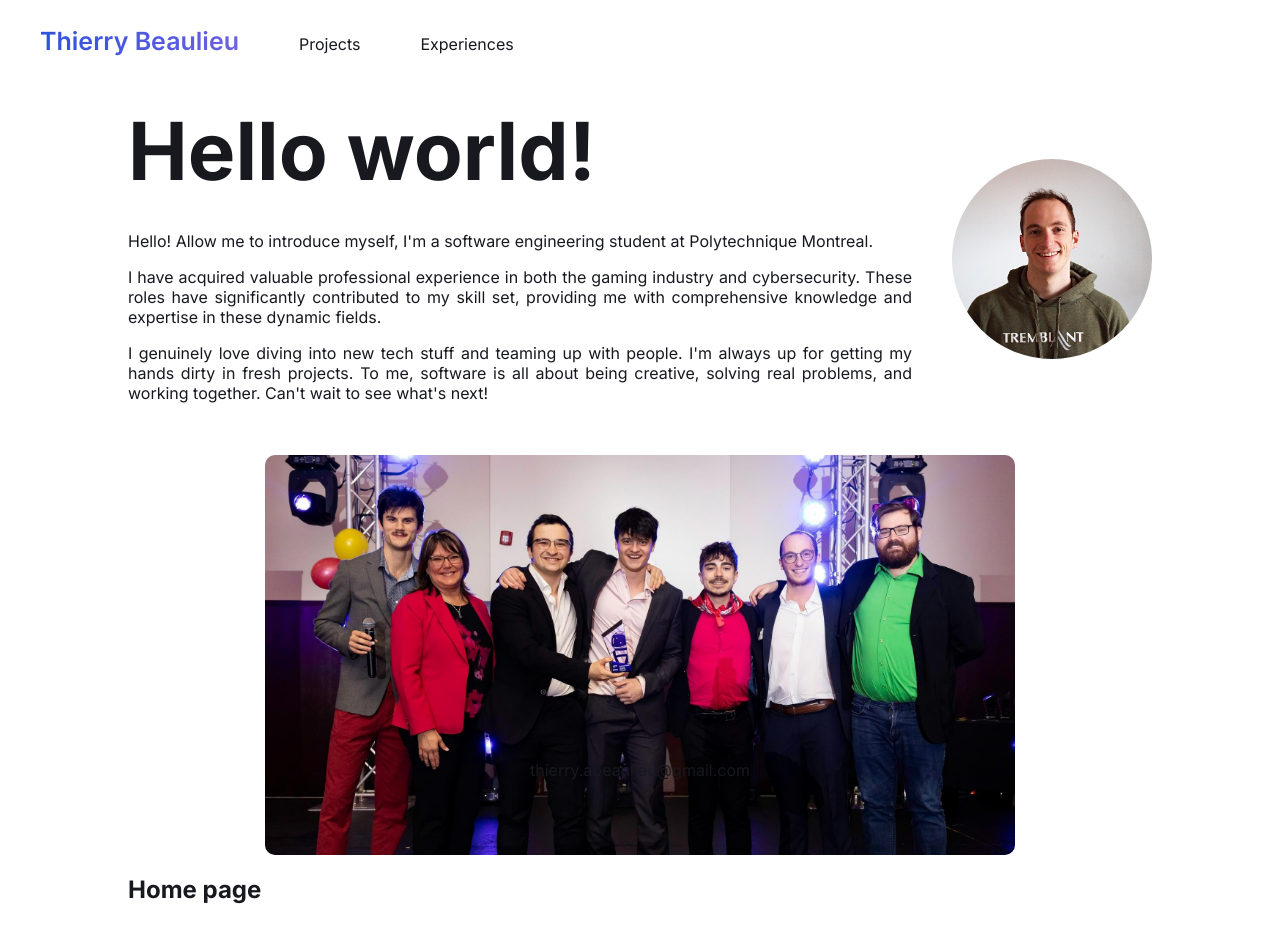
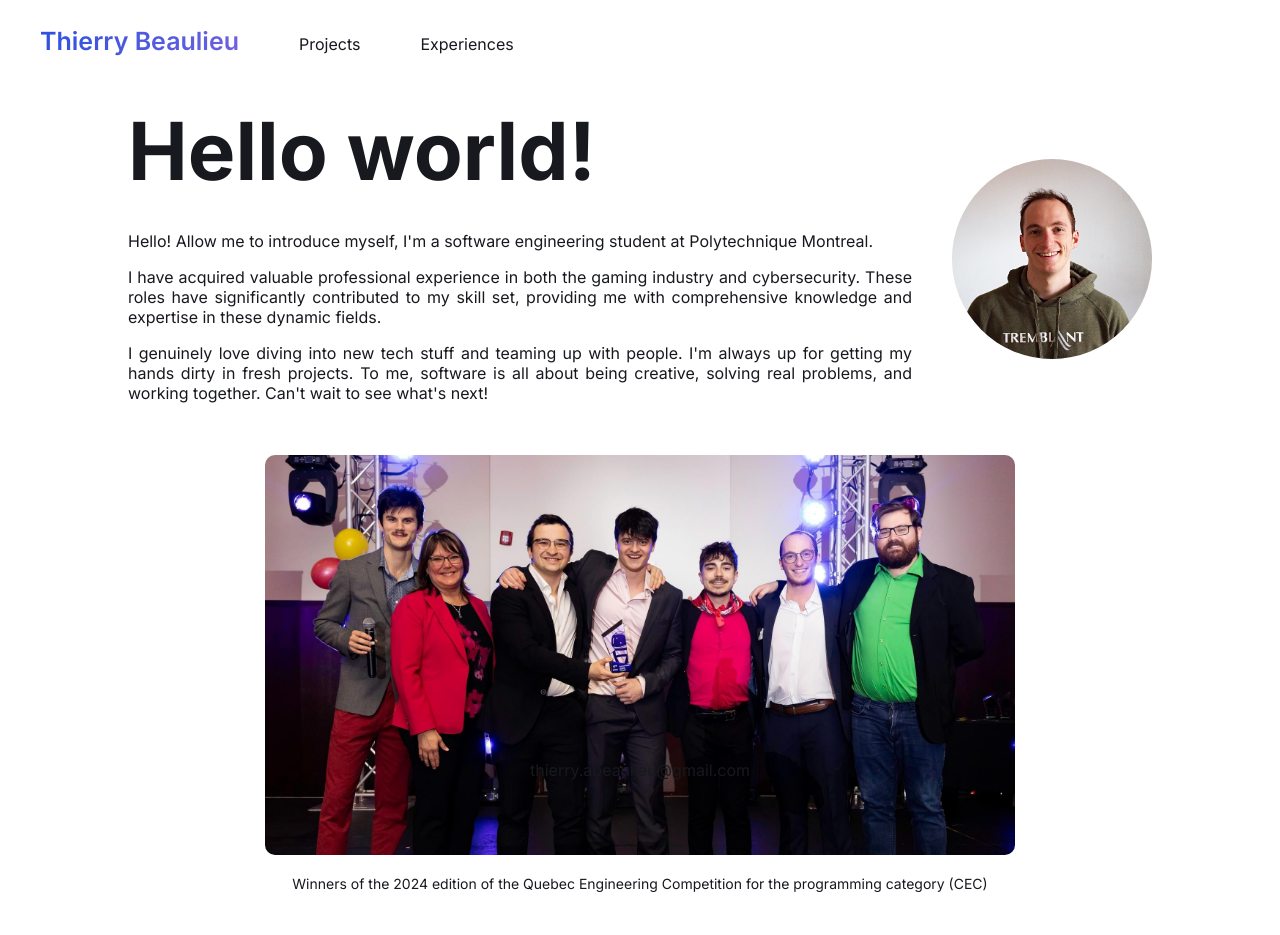
Before and after one commit to ThierryBeaulieu/ThierryBeaulieu, a React (Vite) app in the folder app/: page / in a window 1280 px wide. Shown: the top 935 px of the page. Built offline with nearby package versions, Linux system fonts and the light colour scheme.

Commit message:
formatted the award section

```diff
--- a/app/src/App.css
+++ b/app/src/App.css
@@ -92,6 +92,13 @@ footer {
 
 /* Home.css */
 
+.award-description{
+  display: flex;
+  justify-content: center;
+  padding: 20px 10px 20px 10px;
+  font-size: 14px;
+}
+
 .description-container {
   display: flex;
   flex-direction: column;
--- a/app/src/pages/Home.jsx
+++ b/app/src/pages/Home.jsx
@@ -38,9 +38,15 @@ function HomePage() {
             </div>
           </div>
 
-          <div className='presentation-wrapper '>
-            <div className='presentation-container'>
-              <img alt='won-prices' id='CQI-2024' src='../assets/cqi-2024.JPG'></img>
+          <div className='award-presentation'>
+            <div className='presentation-wrapper '>
+              <div className='presentation-container'>
+                <img alt='won-prices' id='CQI-2024' src='../assets/cqi-2024.JPG'></img>
+              </div>
+            </div>
+            <div className='award-description'>
+              Winners of the 2024 edition of the Quebec Engineering Competition for the programming
+              category (CEC)
             </div>
           </div>
 
```
